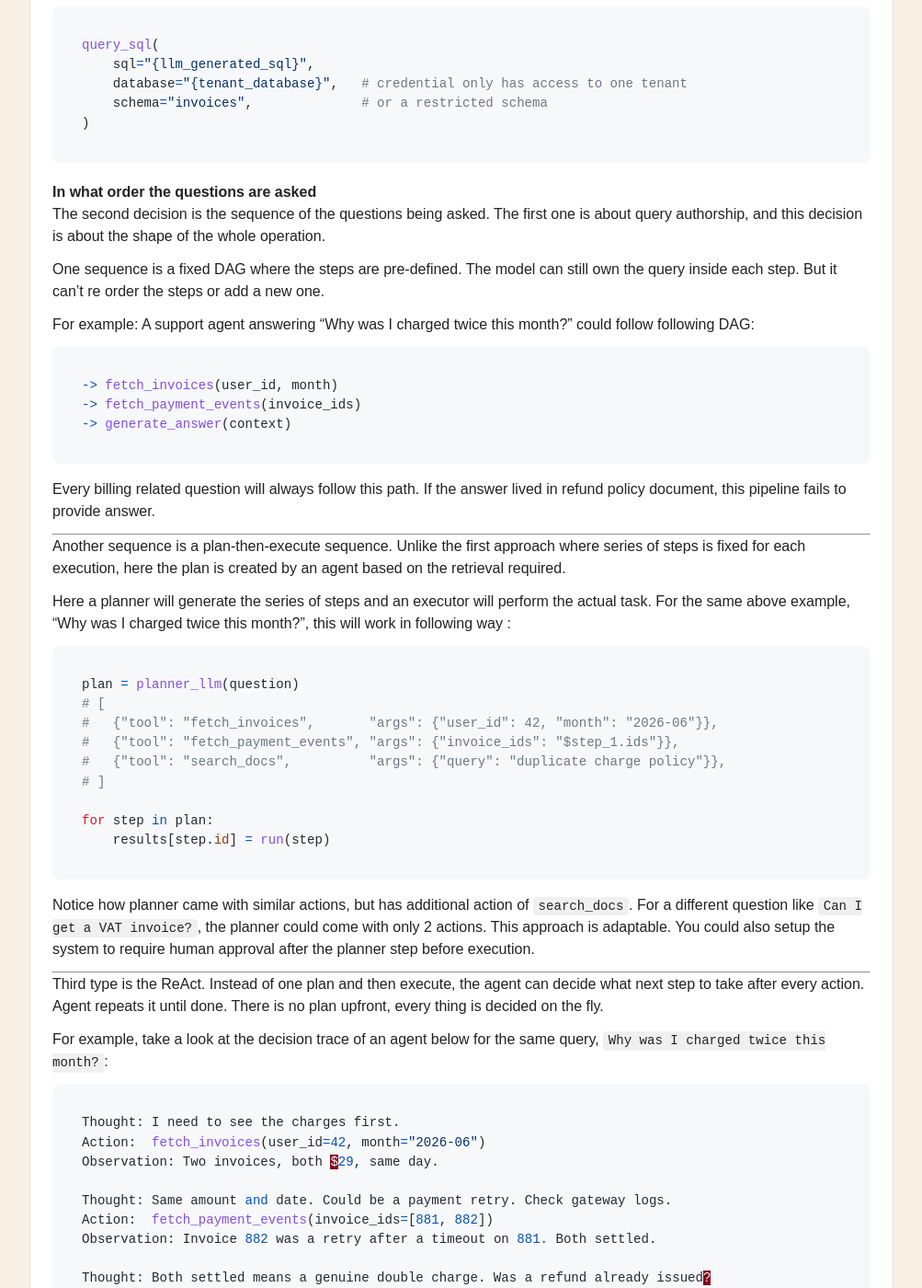
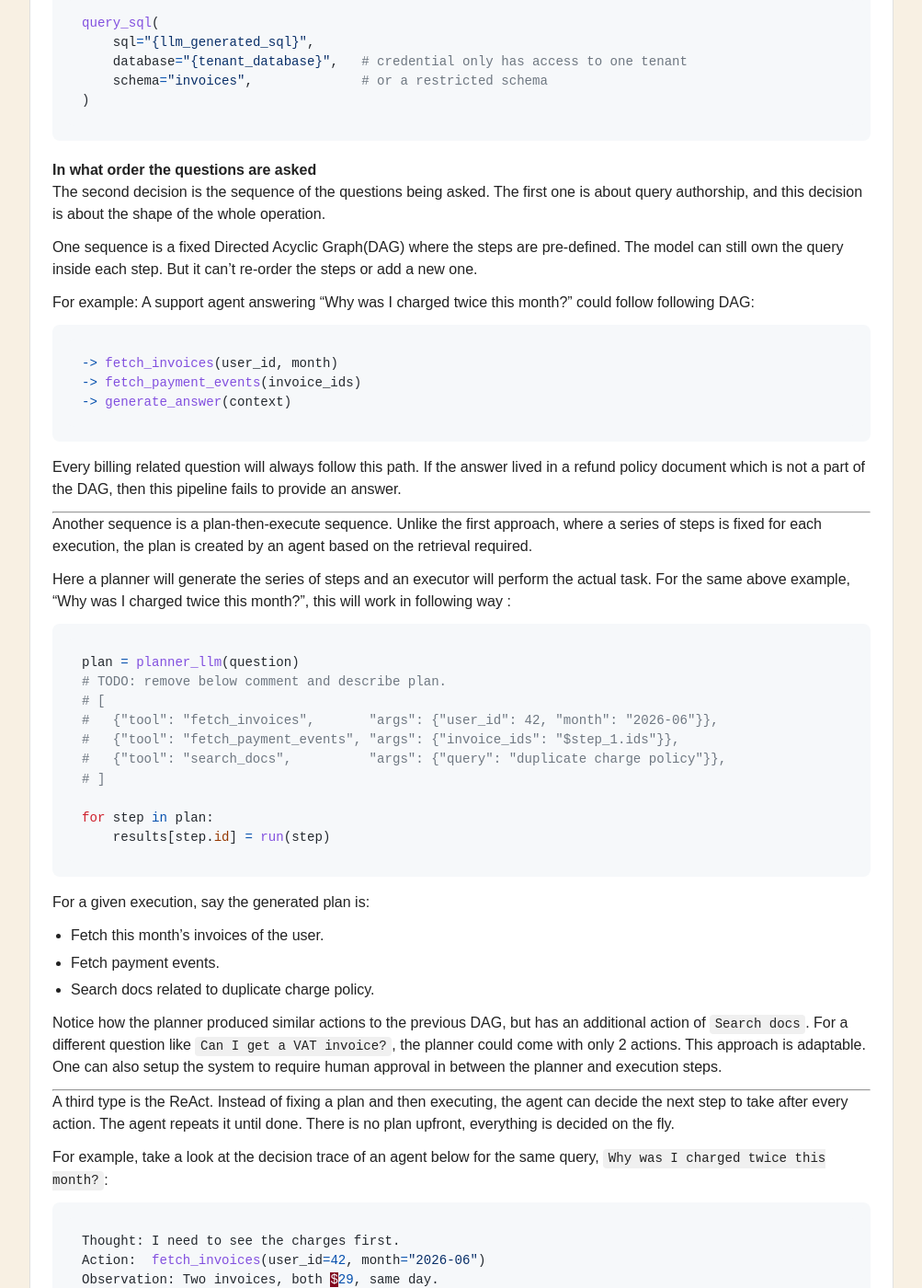
Before and after one commit to manana-labs/manana-labs.github.io, a Jekyll site: the page built from _posts/2026-07-19-four-design-decisions-in-agentic-retrieval.md, in a window 1280 px wide and 1400 px high, scrolled down 1800 px. Shown: the whole window at 92% size, without its empty margins (138-1141 px from the left). Built offline with Jekyll 4.4.1, drawn with Linux system fonts in a browser that asks for light colours; some of the changed text lies outside the part shown.

Commit message:
fix: incorporate feedback on v2
fix: minor updates

````diff
--- a/_posts/2026-07-19-four-design-decisions-in-agentic-retrieval.md
+++ b/_posts/2026-07-19-four-design-decisions-in-agentic-retrieval.md
@@ -60,7 +60,7 @@ query_sql(
 ### In what order the questions are asked
 The second decision is the sequence of the questions being asked. The first one is about query authorship, and this decision is about the shape of the whole operation.
 
-One sequence is a fixed DAG where the steps are pre-defined. The model can still own the query inside each step. But it can't re order the steps or add a new one. <br>
+One sequence is a fixed Directed Acyclic Graph(DAG) where the steps are pre-defined. The model can still own the query inside each step. But it can't re-order the steps or add a new one. <br>
 
 For example: A support agent answering "Why was I charged twice this month?" could follow following DAG:
 ```python
@@ -68,15 +68,16 @@ For example: A support agent answering "Why was I charged twice this month?" cou
 -> fetch_payment_events(invoice_ids)
 -> generate_answer(context)
 ```
-Every billing related question will always follow this path. If the answer lived in refund policy document, this pipeline fails to provide answer.
+Every billing related question will always follow this path. If the answer lived in a refund policy document which is not a part of the DAG, then this pipeline fails to provide an answer.
 
 ---
 
-Another sequence is a plan-then-execute sequence. Unlike the first approach where series of steps is fixed for each execution, here the plan is created by an agent based on the retrieval required.
+Another sequence is a plan-then-execute sequence. Unlike the first approach, where a series of steps is fixed for each execution, the plan is created by an agent based on the retrieval required.
 
 Here a planner will generate the series of steps and an executor will perform the actual task. For the same above example, "Why was I charged twice this month?", this will work in following way  :
 ```python
 plan = planner_llm(question)
+# TODO: remove below comment and describe plan.
 # [
 #   {"tool": "fetch_invoices",       "args": {"user_id": 42, "month": "2026-06"}},
 #   {"tool": "fetch_payment_events", "args": {"invoice_ids": "$step_1.ids"}},
@@ -86,10 +87,15 @@ plan = planner_llm(question)
 for step in plan:
     results[step.id] = run(step)
 ```
-Notice how planner came with similar actions, but has additional action of `search_docs`. For a different question like `Can I get a VAT invoice?`, the planner could come with only 2 actions. This approach is adaptable. You could also setup the system to require human approval after the planner step before execution.
+For a given execution, say the generated plan is:
+- Fetch this month's invoices of the user.
+- Fetch payment events.
+- Search docs related to duplicate charge policy.
+
+Notice how the planner produced similar actions to the previous DAG, but has an additional action of `Search docs`. For a different question like `Can I get a VAT invoice?`, the planner could come with only 2 actions. This approach is adaptable. One can also setup the system to require human approval in between the planner and execution steps.
 
 ---
-Third type is the ReAct. Instead of one plan and then execute, the agent can decide what next step to take after every action. Agent repeats it until done. There is no plan upfront, every thing is decided on the fly.
+A third type is the ReAct. Instead of fixing a plan and then executing, the agent can decide the next step to take after every action. The agent repeats it until done. There is no plan upfront, everything is decided on the fly.
 
 For example, take a look at the decision trace of an agent below for the same query, `Why was I charged twice this month?`:
 ```python
@@ -109,12 +115,13 @@ Answer: You were double charged due to a payment retry. No refund has
 been issued yet, here's how to request one...
 
 ```
-Notice how this approach was intelligent enough to check for refunds. For first and second methods, this step had to be a part of the DAG or the plan respectively, while with third method, the agent can already decide on its own.
+Notice how this approach was intelligent enough to check for refunds. For first and second methods, this step had to be a part of the DAG or the plan respectively.
 
 ---
 
-This decision doesn't go hand in hand with the first decision. They both provide you the control at two different levels of granularity. You can have a ReAct loop, while still using a fixed query in each step of the sequence. The tool `fetch_invoices` in above examples can be used with all 3 different methods. If there are multiple tools each with fixed queries, agent will keep iterating to find context that is relevant to answer the question.
+This decision related to "Order of questions" don't go hand in hand with the first decision of "What get's asked". They both provide you the control at two different levels of granularity. You can have a ReAct loop, while still using a fixed query in each step of the sequence. The tool `fetch_invoices` in above examples can be used with all 3 different methods. If there are multiple tools each with fixed queries, agent will keep iterating to find context that is relevant to answer the question.
 
+---
 ### How much context comes back
 In agentic retrieval, every token added to the model's context contributes to the cost and latency. To keep the context concise you want to be selective of how much of retrieved content gets fed to the model.
 
````
Also changed, not shown: other parts of _posts/2026-07-19-four-design-decisions-in-agentic-retrieval.md (+1 -1 lines).
